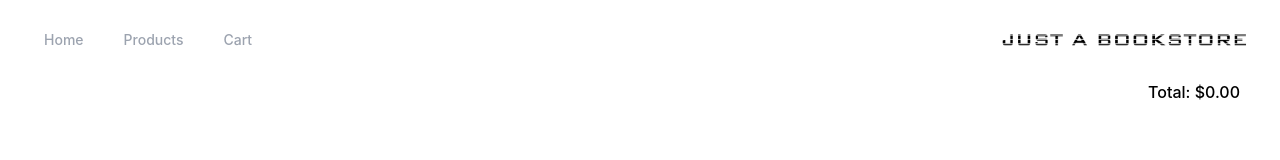
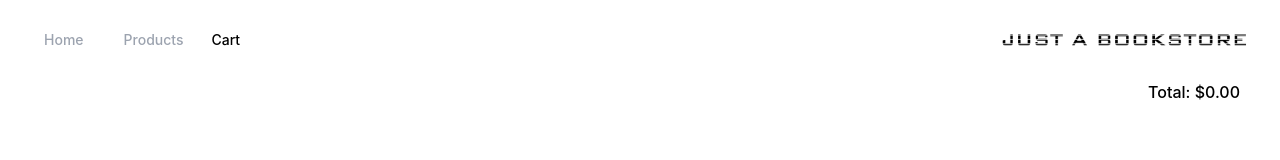
Before and after one commit to UrstrulyBhavana/Just-A-Book-Store, a React (Create React App) app: page /cart in a window 1280 px wide. Shown: the top 160 px of the page. Built offline with nearby package versions, Linux system fonts and the light colour scheme.

Commit message:
fixed navlink active style

```diff
--- a/src/components/navbar/navbar.component.jsx
+++ b/src/components/navbar/navbar.component.jsx
@@ -1,8 +1,11 @@
-import { Outlet } from "react-router-dom";
+import { Outlet, NavLink } from "react-router-dom";
 import logo from '../../assets/logo.png';
-import { Link } from "react-router-dom";
+
+
+
 
 const Navbar = () => {
+
     return (
         <>
 
@@ -13,17 +16,23 @@ const Navbar = () => {
                             <div className=" flex items-center">
                                 <div className="md:block">
                                     <div className="flex items-baseline space-x-4">
-                            <Link className="text-gray-400  hover:text-gray-800 dark:hover:text-white px-3 py-2 rounded-md text-sm font-medium" to={"/"}>
+                                        <NavLink className={({ isActive }) =>
+                                            isActive ? "text-gray-800 px-3 py-2 rounded-md text-sm font-medium" : "text-gray-400  hover:text-gray-800 px-3 py-2 rounded-md text-sm font-medium"
+                                            } to={"/"} end>
                                                 Home
-                            </Link>
+                                        </NavLink>
 
-                           <Link className="text-gray-400 dark:text-white  hover:text-gray-800 dark:hover:text-white px-3 py-2 rounded-md text-sm font-medium" to={"products"}>
+                                        <NavLink className={({ isActive }) =>
+                                            isActive ? "text-gray-800 px-3 py-2 rounded-md text-sm font-medium" : "text-gray-400 px-3  hover:text-gray-800 py-2 rounded-md text-sm font-medium"
+                                            } to={"products"} end>
                                                 Products
-                            </Link>
+                                        </NavLink>
 
-                            <Link className="text-gray-400 dark:text-white  hover:text-gray-800 dark:hover:text-white px-3 py-2 rounded-md text-sm font-medium" to={"cart"}>
+                                        <NavLink className={({ isActive }) =>
+                                            isActive ? "text-gray-800px-3 py-2 rounded-md text-sm font-medium" : "text-gray-400 px-3 py-2  hover:text-gray-800 rounded-md text-sm font-medium"
+                                            } to={"cart"}>
                                             Cart
-                            </Link>
+                                        </NavLink>
                                     </div>
                                 </div>
                             </div>
--- a/src/routes/cart/cart.component.jsx
+++ b/src/routes/cart/cart.component.jsx
@@ -14,7 +14,7 @@ const Cart = () => {
     const cartTotal = useSelector(selectCartTotal);
 
     return (
-        <div className="max-w-7xl mx-auto animate__animated animate__fadeIn">
+        <div className="max-w-7xl mx-auto animate__animated animate__fadeIn pb-32">
             {cartItems.map((cartItem) => (
                 <CartItem key={cartItem.id} cartItem={cartItem} />
             ))}
```
Lines whose indentation alone changed are shown as unchanged.
